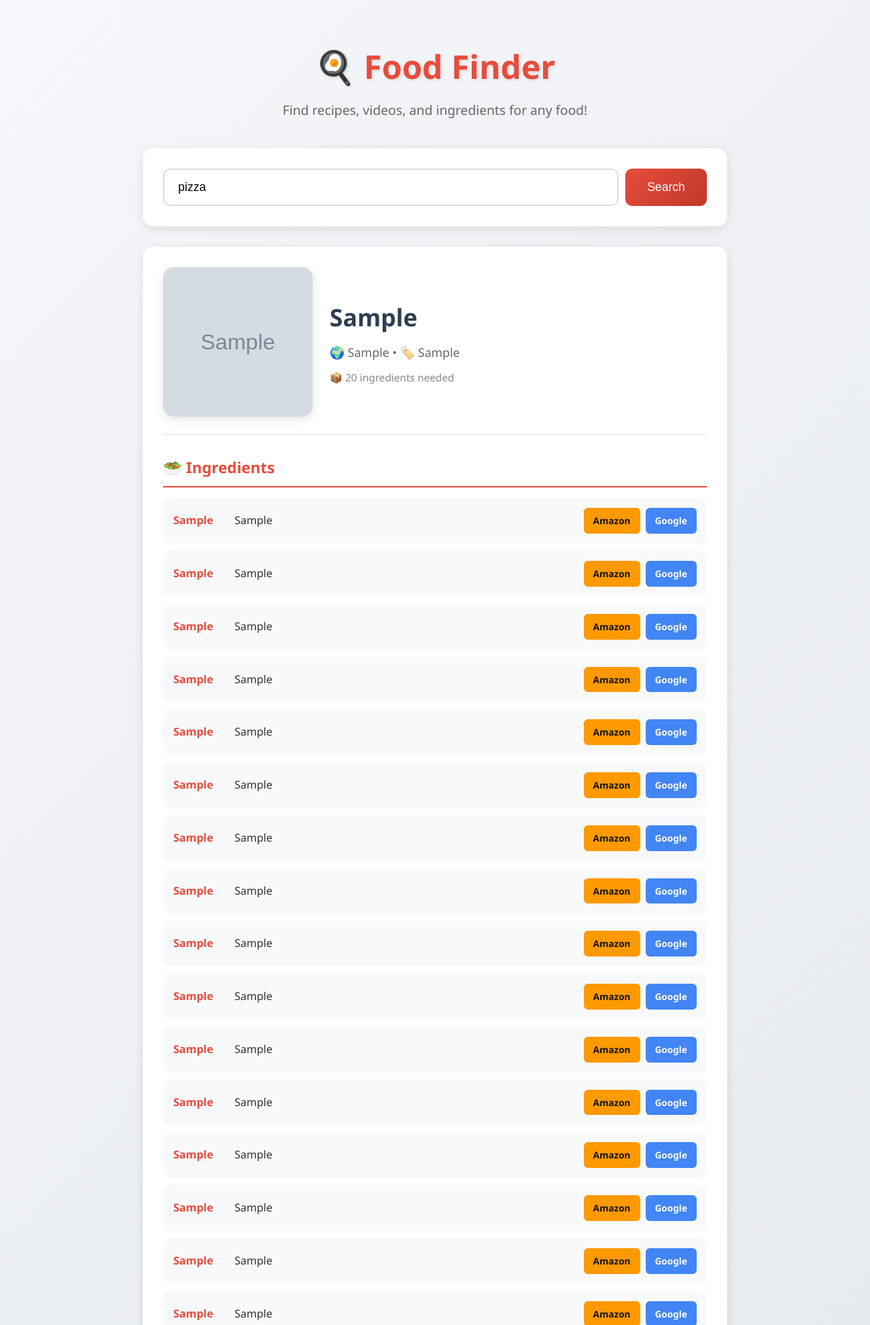
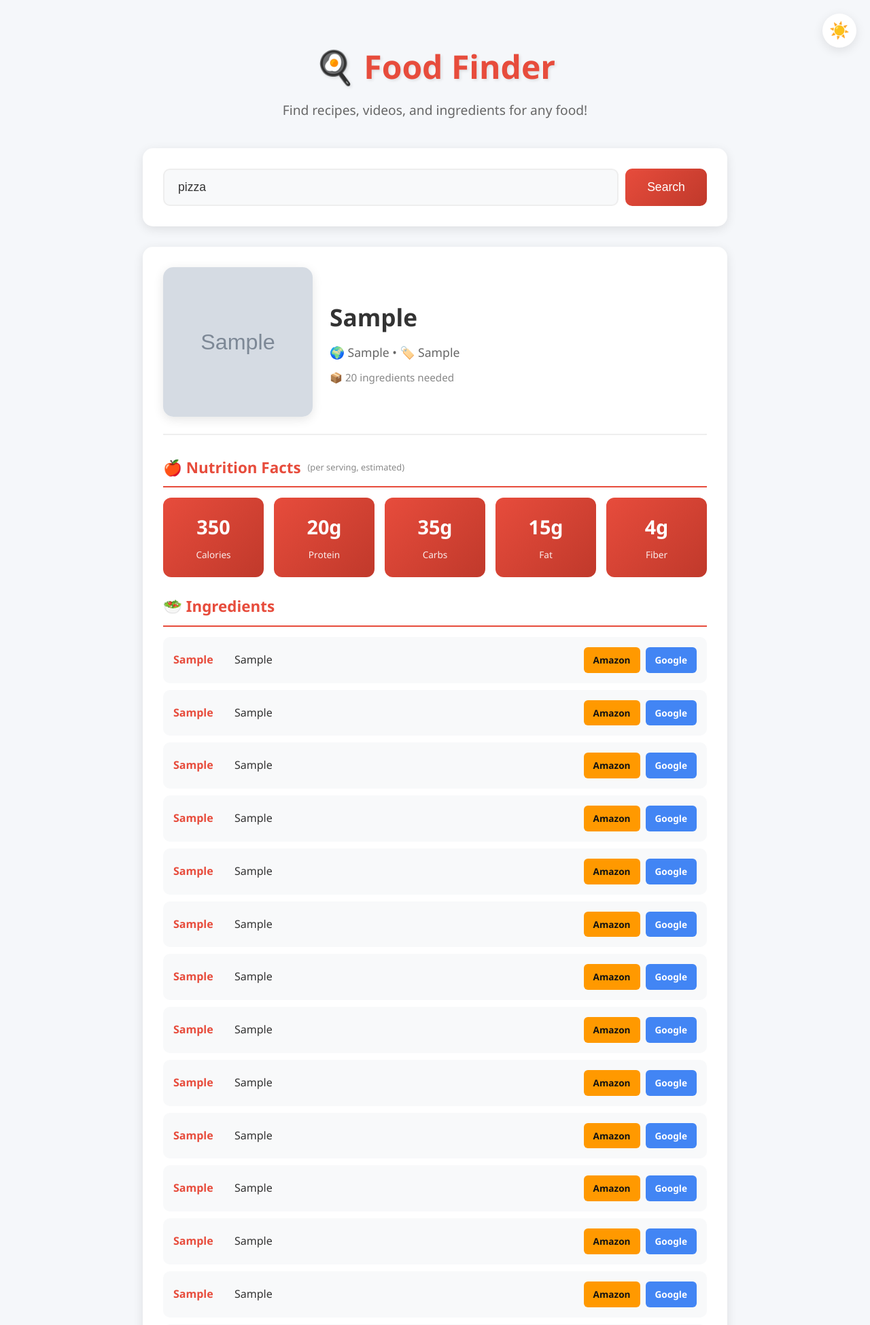
Before and after one commit to muhtar02/food-finder, a Flask app: a page that uses templates/index.html in a window 1280 px wide. Shown: the top 1949 px of the page at 68% size. Run offline with Flask 3, Linux system fonts and the light colour scheme; grey boxes marked "Sample" are stand-in pictures; a database or web service that is not in the repository returns one stand-in record (values such as "Sample title"); data that the repository does not hold is empty.

Commit message:
Added nutrition info and dark mode

```diff
--- a/app.py
+++ b/app.py
@@ -16,6 +16,7 @@ app = Flask(__name__)
 MEALDB_API = "https://www.themealdb.com/api/json/v1/1"
 YOUTUBE_API_KEY = os.getenv("YOUTUBE_API_KEY")
 YOUTUBE_API = "https://www.googleapis.com/youtube/v3"
+NUTRITIONIX_API = "https://trackapi.nutritionix.com/v2/natural/nutrients"
 
 # Homepage route
 @app.route("/")
@@ -100,6 +101,31 @@ def get_youtube_videos(food_name):
         print(f"YouTube API Error: {e}")
         return []
 
+def get_nutrition_info(food_name):
+    """Estimate nutrition info based on recipe category and common values"""
+    # Since Nutritionix requires paid API, we'll use estimated values
+    # based on common food categories
+    nutrition_estimates = {
+        "Beef": {"calories": 450, "protein": 35, "carbs": 20, "fat": 25, "fiber": 3},
+        "Chicken": {"calories": 350, "protein": 40, "carbs": 15, "fat": 12, "fiber": 2},
+        "Seafood": {"calories": 300, "protein": 35, "carbs": 10, "fat": 10, "fiber": 1},
+        "Vegetarian": {"calories": 280, "protein": 15, "carbs": 40, "fat": 8, "fiber": 8},
+        "Vegan": {"calories": 250, "protein": 12, "carbs": 45, "fat": 6, "fiber": 10},
+        "Pasta": {"calories": 550, "protein": 18, "carbs": 70, "fat": 18, "fiber": 4},
+        "Dessert": {"calories": 450, "protein": 6, "carbs": 65, "fat": 20, "fiber": 2},
+        "Breakfast": {"calories": 400, "protein": 20, "carbs": 45, "fat": 15, "fiber": 3},
+        "Side": {"calories": 200, "protein": 5, "carbs": 30, "fat": 8, "fiber": 4},
+        "Starter": {"calories": 250, "protein": 10, "carbs": 25, "fat": 12, "fiber": 3},
+        "Lamb": {"calories": 480, "protein": 32, "carbs": 18, "fat": 30, "fiber": 2},
+        "Pork": {"calories": 420, "protein": 30, "carbs": 20, "fat": 25, "fiber": 2},
+        "Goat": {"calories": 400, "protein": 35, "carbs": 15, "fat": 20, "fiber": 2},
+        "Miscellaneous": {"calories": 380, "protein": 20, "carbs": 35, "fat": 15, "fiber": 4},
+    }
+
+    return nutrition_estimates.get(food_name, {
+        "calories": 350, "protein": 20, "carbs": 35, "fat": 15, "fiber": 4
+    })
+
 # Search route
 @app.route("/search")
 def search():
@@ -115,6 +141,11 @@ def search():
     # Get YouTube videos
     videos = get_youtube_videos(food_name)
 
+    # Get nutrition info based on category
+    nutrition = None
+    if recipe:
+        nutrition = get_nutrition_info(recipe.get("category", ""))
+
     # Handle case where no recipe found
     if not recipe:
         return render_template("index.html",
@@ -125,7 +156,8 @@ def search():
     return render_template("index.html",
                            searched_food=food_name,
                            recipe=recipe,
-                           videos=videos)
+                           videos=videos,
+                           nutrition=nutrition)
 
 # Run the app
 if __name__ == "__main__":
--- a/static/style.css
+++ b/static/style.css
@@ -1,4 +1,33 @@
-/* style.css - Styles for Food Finder */
+/* style.css - Styles for Food Finder with Dark Mode */
+
+/* CSS Variables for Theming */
+:root[data-theme="light"] {
+    --bg-primary: #f5f7fa;
+    --bg-secondary: #ffffff;
+    --bg-tertiary: #f8f9fa;
+    --text-primary: #333333;
+    --text-secondary: #666666;
+    --text-muted: #888888;
+    --accent-color: #e74c3c;
+    --accent-hover: #c0392b;
+    --border-color: #eeeeee;
+    --shadow-color: rgba(0, 0, 0, 0.1);
+    --card-shadow: 0 4px 15px rgba(0, 0, 0, 0.1);
+}
+
+:root[data-theme="dark"] {
+    --bg-primary: #1a1a2e;
+    --bg-secondary: #16213e;
+    --bg-tertiary: #1f2940;
+    --text-primary: #eaeaea;
+    --text-secondary: #b0b0b0;
+    --text-muted: #888888;
+    --accent-color: #e74c3c;
+    --accent-hover: #ff6b5b;
+    --border-color: #2a2a4a;
+    --shadow-color: rgba(0, 0, 0, 0.3);
+    --card-shadow: 0 4px 15px rgba(0, 0, 0, 0.3);
+}
 
 /* Reset and base styles */
 * {
@@ -9,11 +38,41 @@
 
 body {
     font-family: 'Segoe UI', Tahoma, Geneva, Verdana, sans-serif;
-    background: linear-gradient(135deg, #f5f7fa 0%, #e4e8ec 100%);
-    color: #333;
+    background: var(--bg-primary);
+    color: var(--text-primary);
     line-height: 1.6;
     min-height: 100vh;
+    transition: background-color 0.3s, color 0.3s;
 }
+
+/* Theme Toggle Button */
+.theme-toggle {
+    position: fixed;
+    top: 20px;
+    right: 20px;
+    width: 50px;
+    height: 50px;
+    border-radius: 50%;
+    border: none;
+    background: var(--bg-secondary);
+    box-shadow: var(--card-shadow);
+    cursor: pointer;
+    z-index: 1000;
+    display: flex;
+    align-items: center;
+    justify-content: center;
+    font-size: 1.5rem;
+    transition: all 0.3s;
+}
+
+.theme-toggle:hover {
+    transform: scale(1.1);
+}
+
+[data-theme="light"] .moon-icon { display: none; }
+[data-theme="light"] .sun-icon { display: block; }
+[data-theme="dark"] .moon-icon { display: block; }
+[data-theme="dark"] .sun-icon { display: none; }
 
 /* Main container */
 .container {
@@ -72,21 +131,27 @@ header h1 {
     flex: 1;
     padding: 15px 20px;
     font-size: 1.1rem;
-    border: 2px solid #ddd;
+    border: 2px solid var(--border-color);
     border-radius: 10px;
     outline: none;
     transition: all 0.3s;
+    background: var(--bg-tertiary);
+    color: var(--text-primary);
 }
 
 #search-input:focus {
-    border-color: #e74c3c;
+    border-color: var(--accent-color);
     box-shadow: 0 0 10px rgba(231, 76, 60, 0.2);
+}
+
+#search-input::placeholder {
+    color: var(--text-muted);
 }
 
 #search-button {
     padding: 15px 30px;
     font-size: 1.1rem;
-    background: linear-gradient(135deg, #e74c3c 0%, #c0392b 100%);
+    background: linear-gradient(135deg, var(--accent-color) 0%, var(--accent-hover) 100%);
     color: white;
     border: none;
     border-radius: 10px;
@@ -220,18 +285,18 @@ header h1 {
 
 .recipe-info h2 {
     font-size: 2.2rem;
-    color: #2c3e50;
+    color: var(--text-primary);
     margin-bottom: 10px;
 }
 
 .recipe-meta {
-    color: #666;
+    color: var(--text-secondary);
     font-size: 1.1rem;
     margin-bottom: 10px;
 }
 
 .ingredient-count {
-    color: #888;
+    color: var(--text-muted);
     font-size: 0.95rem;
 }
 
@@ -241,11 +306,55 @@ header h1 {
 }
 
 .section-card h3 {
-    color: #e74c3c;
+    color: var(--accent-color);
     font-size: 1.4rem;
     margin-bottom: 15px;
     padding-bottom: 10px;
-    border-bottom: 2px solid #e74c3c;
+    border-bottom: 2px solid var(--accent-color);
+}
+
+/* Nutrition Card */
+.nutrition-card h3 {
+    display: flex;
+    align-items: center;
+    gap: 10px;
+}
+
+.nutrition-note {
+    font-size: 0.8rem;
+    color: var(--text-muted);
+    font-weight: normal;
+}
+
+.nutrition-grid {
+    display: grid;
+    grid-template-columns: repeat(5, 1fr);
+    gap: 15px;
+}
+
+.nutrition-item {
+    background: linear-gradient(135deg, var(--accent-color) 0%, var(--accent-hover) 100%);
+    padding: 20px 15px;
+    border-radius: 12px;
+    text-align: center;
+    color: white;
+    transition: transform 0.3s;
+}
+
+.nutrition-item:hover {
+    transform: translateY(-3px);
+}
+
+.nutrition-value {
+    display: block;
+    font-size: 1.8rem;
+    font-weight: bold;
+    margin-bottom: 5px;
+}
+
+.nutrition-label {
+    font-size: 0.85rem;
+    opacity: 0.9;
 }
 
 /* Ingredients List */
--- a/templates/index.html
+++ b/templates/index.html
@@ -1,5 +1,5 @@
 <!DOCTYPE html>
-<html lang="en">
+<html lang="en" data-theme="light">
 <head>
     <meta charset="UTF-8">
     <meta name="viewport" content="width=device-width, initial-scale=1.0">
@@ -8,6 +8,12 @@
 </head>
 <body>
     <div class="container">
+        <!-- Theme Toggle Button -->
+        <button id="theme-toggle" class="theme-toggle" onclick="toggleTheme()">
+            <span class="sun-icon">☀️</span>
+            <span class="moon-icon">🌙</span>
+        </button>
+
         <!-- Header Section -->
         <header>
             <h1>🍳 Food Finder</h1>
@@ -84,6 +90,35 @@
                 </div>
             </div>
 
+            <!-- Nutrition Section -->
+            {% if nutrition %}
+            <div class="section-card nutrition-card">
+                <h3>🍎 Nutrition Facts <span class="nutrition-note">(per serving, estimated)</span></h3>
+                <div class="nutrition-grid">
+                    <div class="nutrition-item">
+                        <span class="nutrition-value">{{ nutrition.calories }}</span>
+                        <span class="nutrition-label">Calories</span>
+                    </div>
+                    <div class="nutrition-item">
+                        <span class="nutrition-value">{{ nutrition.protein }}g</span>
+                        <span class="nutrition-label">Protein</span>
+                    </div>
+                    <div class="nutrition-item">
+                        <span class="nutrition-value">{{ nutrition.carbs }}g</span>
+                        <span class="nutrition-label">Carbs</span>
+                    </div>
+                    <div class="nutrition-item">
+                        <span class="nutrition-value">{{ nutrition.fat }}g</span>
+                        <span class="nutrition-label">Fat</span>
+                    </div>
+                    <div class="nutrition-item">
+                        <span class="nutrition-value">{{ nutrition.fiber }}g</span>
+                        <span class="nutrition-label">Fiber</span>
+                    </div>
+                </div>
+            </div>
+            {% endif %}
+
             <!-- Ingredients Section -->
             <div class="section-card">
                 <h3>🥗 Ingredients</h3>
@@ -155,6 +190,21 @@
     </div>
 
     <script>
+        // Theme Toggle
+        function toggleTheme() {
+            const html = document.documentElement;
+            const currentTheme = html.getAttribute('data-theme');
+            const newTheme = currentTheme === 'light' ? 'dark' : 'light';
+            html.setAttribute('data-theme', newTheme);
+            localStorage.setItem('theme', newTheme);
+        }
+
+        // Load saved theme
+        document.addEventListener('DOMContentLoaded', function() {
+            const savedTheme = localStorage.getItem('theme') || 'light';
+            document.documentElement.setAttribute('data-theme', savedTheme);
+        });
+
         // Show loading spinner when searching
         document.getElementById('search-form').addEventListener('submit', function() {
             document.querySelector('.button-text').classList.add('hidden');
```
Also changed, not shown: other parts of static/style.css (+58 -32 lines).
